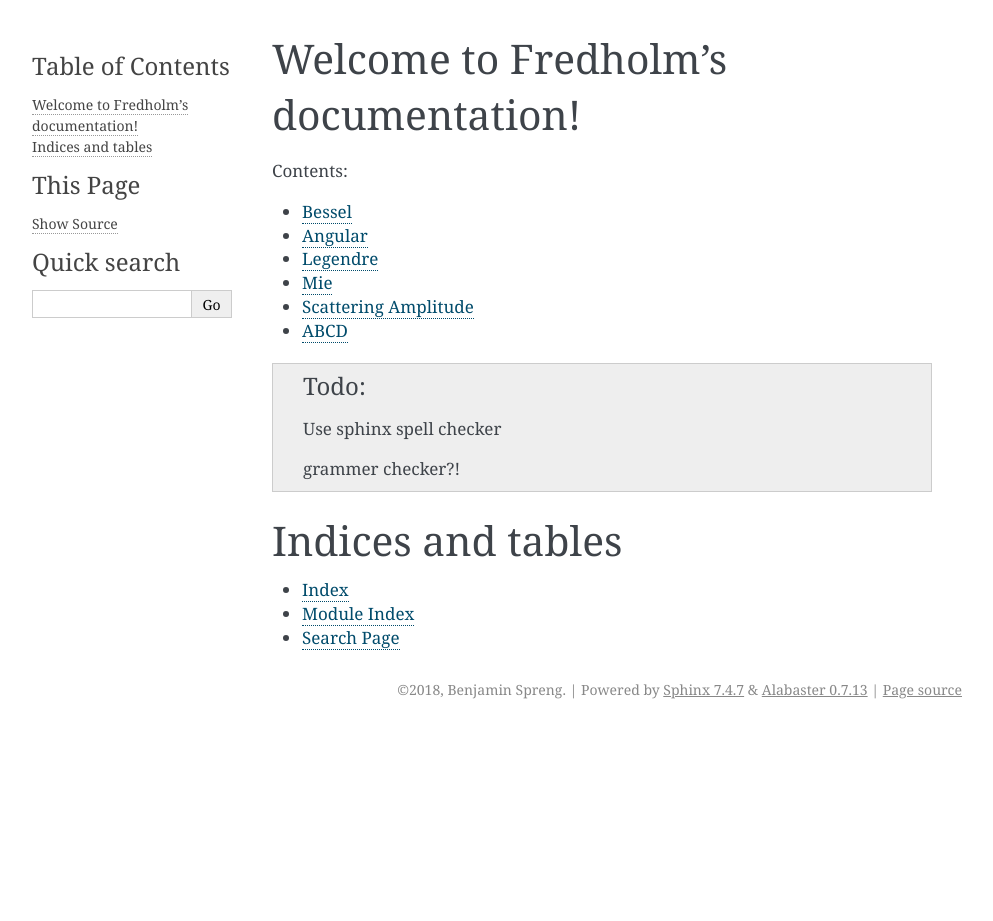
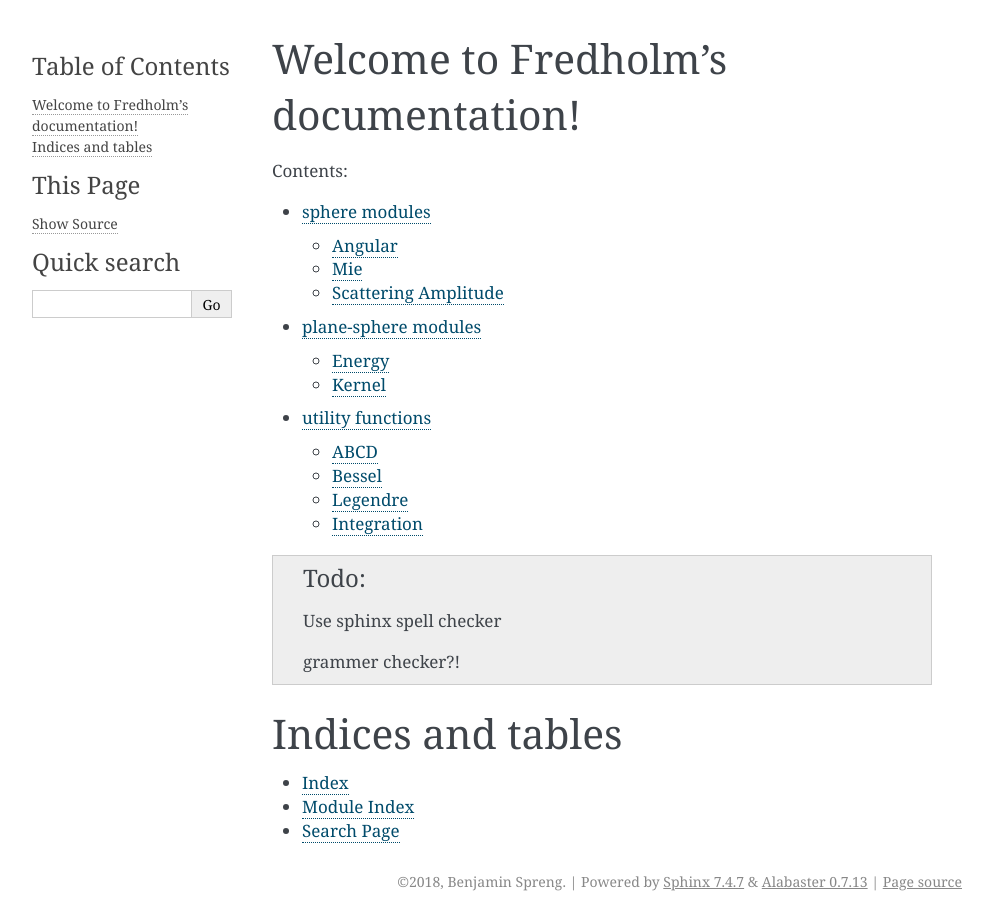
Before and after one commit to sprengjamin/caspwn, a Sphinx documentation site: the page built from docs/source/index.rst, in a window 1280 px wide. Shown: the whole page, without its empty margins (148-1141 px from the left). Built offline with Sphinx 7.4.7, drawn with Linux system fonts in a browser that asks for light colours; before the commit the page ends 900 px from its top, so only the background shows below that.

Commit message:
update documentation

```diff
--- a/docs/source/conf.py
+++ b/docs/source/conf.py
@@ -15,7 +15,9 @@
 # import os
 import sys
 # sys.path.insert(0, os.path.abspath('.'))
-sys.path.append('/home/benjamin/wd/nystrom/ufuncs-sphere')
+sys.path.append('/home/benjamin/wd/nystrom/sphere')
+sys.path.append('/home/benjamin/wd/nystrom/ufuncs')
+sys.path.append('/home/benjamin/wd/nystrom/sphere-plane')
 
 # -- Project information -----------------------------------------------------
 
--- /dev/null
+++ b/docs/source/energy.rst
@@ -0,0 +1,5 @@
+Energy
+======
+
+.. automodule:: energy
+    :members:
--- a/docs/source/index.rst
+++ b/docs/source/index.rst
@@ -10,12 +10,10 @@ Welcome to Fredholm's documentation!
    :maxdepth: 2
    :caption: Contents:
 
-   bessel.rst
-   angular.rst
-   legendre.rst
-   mie.rst
-   scattering_amplitude.rst
-   ABCD.rst
+   sphere.rst
+   plane-sphere.rst
+   ufuncs.rst
+
 
 .. todo::
     Use sphinx spell checker
--- /dev/null
+++ b/docs/source/integration.rst
@@ -0,0 +1,5 @@
+Integration
+===========
+
+.. automodule:: integration
+    :members:
--- /dev/null
+++ b/docs/source/kernel.rst
@@ -0,0 +1,5 @@
+Kernel
+======
+
+.. automodule:: kernel
+    :members:
--- /dev/null
+++ b/docs/source/plane-sphere.rst
@@ -0,0 +1,9 @@
+plane-sphere modules
+====================
+
+.. toctree::
+   :maxdepth: 2
+   :caption: Contents:
+
+   energy.rst
+   kernel.rst
```
Also changed, not shown: docs/source/sphere.rst (added, +10 -0 lines), docs/source/ufuncs.rst (added, +11 -0 lines).
